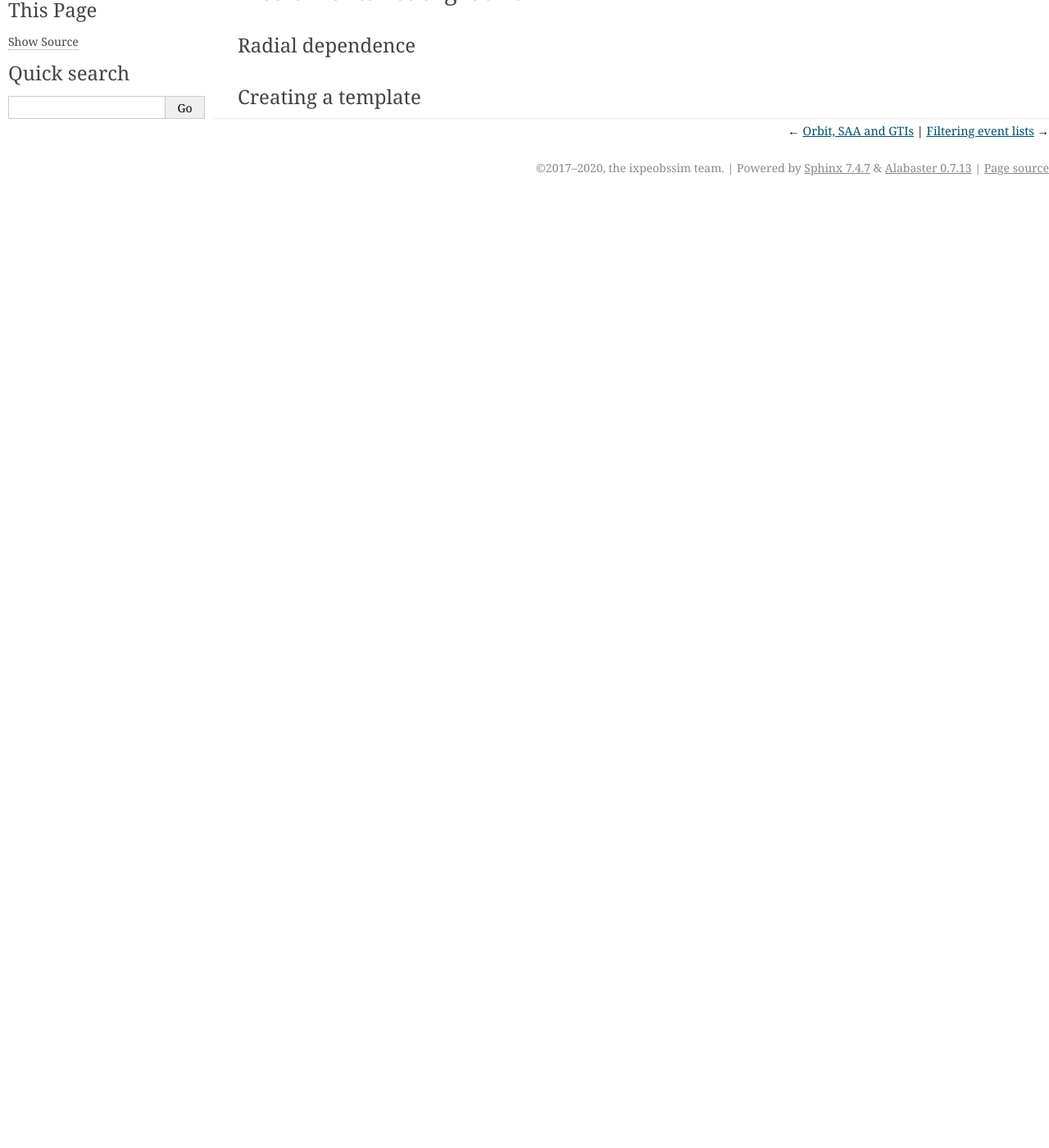
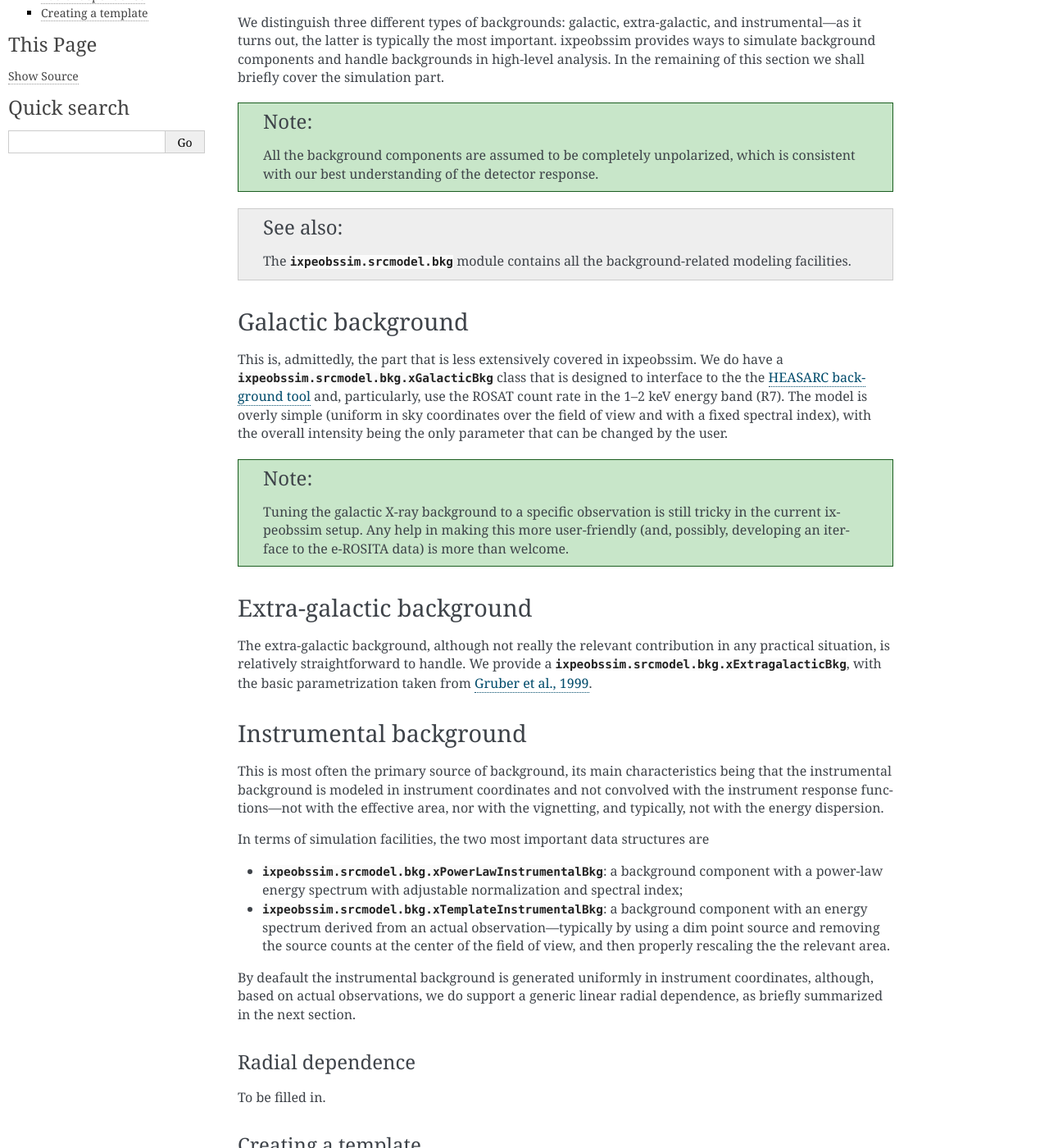
Before and after one commit to lucabaldini/ixpeobssim, a Sphinx documentation site: the page built from docs/background.rst, in a window 1280 px wide and 1400 px high, scrolled down 194 px. Shown: the whole window at 82% size. Built offline with Sphinx 7.4.7, drawn with Linux system fonts in a browser that asks for light colours; formulas are drawn with MathJax 3; before the commit the page ends 900 px from its top, so only the background shows below that; some of the changed text lies outside the part shown.

Commit message:
Docs updated.

```diff
--- a/docs/background.rst
+++ b/docs/background.rst
@@ -3,13 +3,89 @@
 Backgrounds
 ===========
 
+Although for relatively bright point sources background is typically not an issue
+for IXPE, it might become important for dimmer point sources and/or extended
+sources, especially at high energy.
+
+We distinguish three different types of backgrounds: galactic, extra-galactic, and
+instrumental---as it turns out, the latter is typically the most important.
+ixpeobssim provides ways to simulate background components and handle backgrounds
+in high-level analysis. In the remaining of this section we shall briefly cover
+the simulation part.
+
+.. note::
+
+   All the background components are assumed to be completely unpolarized, which
+   is consistent with our best understanding of the detector response.
+
+
+.. seealso::
+
+   The :mod:`ixpeobssim.srcmodel.bkg` module contains all the background-related
+   modeling facilities.
+
+
+
+Galactic background
+-------------------
+
+This is, admittedly, the part that is less extensively covered in ixpeobssim.
+We do have a :class:`ixpeobssim.srcmodel.bkg.xGalacticBkg` class that is designed
+to interface to the the
+`HEASARC background tool <https://heasarc.gsfc.nasa.gov/cgi-bin/Tools/xraybg/xraybg.pl>`_
+and, particularly, use the ROSAT count rate in the 1--2 keV energy band (R7).
+The model is overly simple (uniform in sky coordinates over the field of view
+and with a fixed spectral index), with the overall intensity being the only
+parameter that can be changed by the user.
+
+.. note::
+
+   Tuning the galactic X-ray background to a specific observation is still tricky
+   in the current ixpeobssim setup. Any help in making this more user-friendly
+   (and, possibly, developing an iterface to the e-ROSITA data) is more than
+   welcome.
+
+
+Extra-galactic background
+-------------------------
+
+The extra-galactic background, although not really the relevant contribution in
+any practical situation, is relatively straightforward to handle. We provide a
+:class:`ixpeobssim.srcmodel.bkg.xExtragalacticBkg`, with the basic parametrization
+taken from `Gruber et al., 1999 <https://iopscience.iop.org/article/10.1086/307450/pdf>`_.
+
+
 
 Instrumental background
 -----------------------
 
+This is most often the primary source of background, its main characteristics
+being that the instrumental background is modeled in instrument coordinates and
+not convolved with the instrument response functions---not with the effective area,
+nor with the vignetting, and typically, not with the energy dispersion.
+
+In terms of simulation facilities, the two most important data structures are
+
+* :class:`ixpeobssim.srcmodel.bkg.xPowerLawInstrumentalBkg`: a background
+  component with a power-law energy spectrum with adjustable normalization and
+  spectral index;
+* :class:`ixpeobssim.srcmodel.bkg.xTemplateInstrumentalBkg`: a background
+  component with an energy spectrum derived from an actual observation---typically
+  by using a dim point source and removing the source counts at the center of the
+  field of view, and then properly rescaling the the relevant area.
+
+By deafault the instrumental background is generated uniformly in instrument
+coordinates, although, based on actual observations, we do support a generic
+linear radial dependence, as briefly summarized in the next section.
+
+
 Radial dependence
 ~~~~~~~~~~~~~~~~~
+
+To be filled in.
 
 
 Creating a template
 ~~~~~~~~~~~~~~~~~~~
+
+To be filled in.
```
